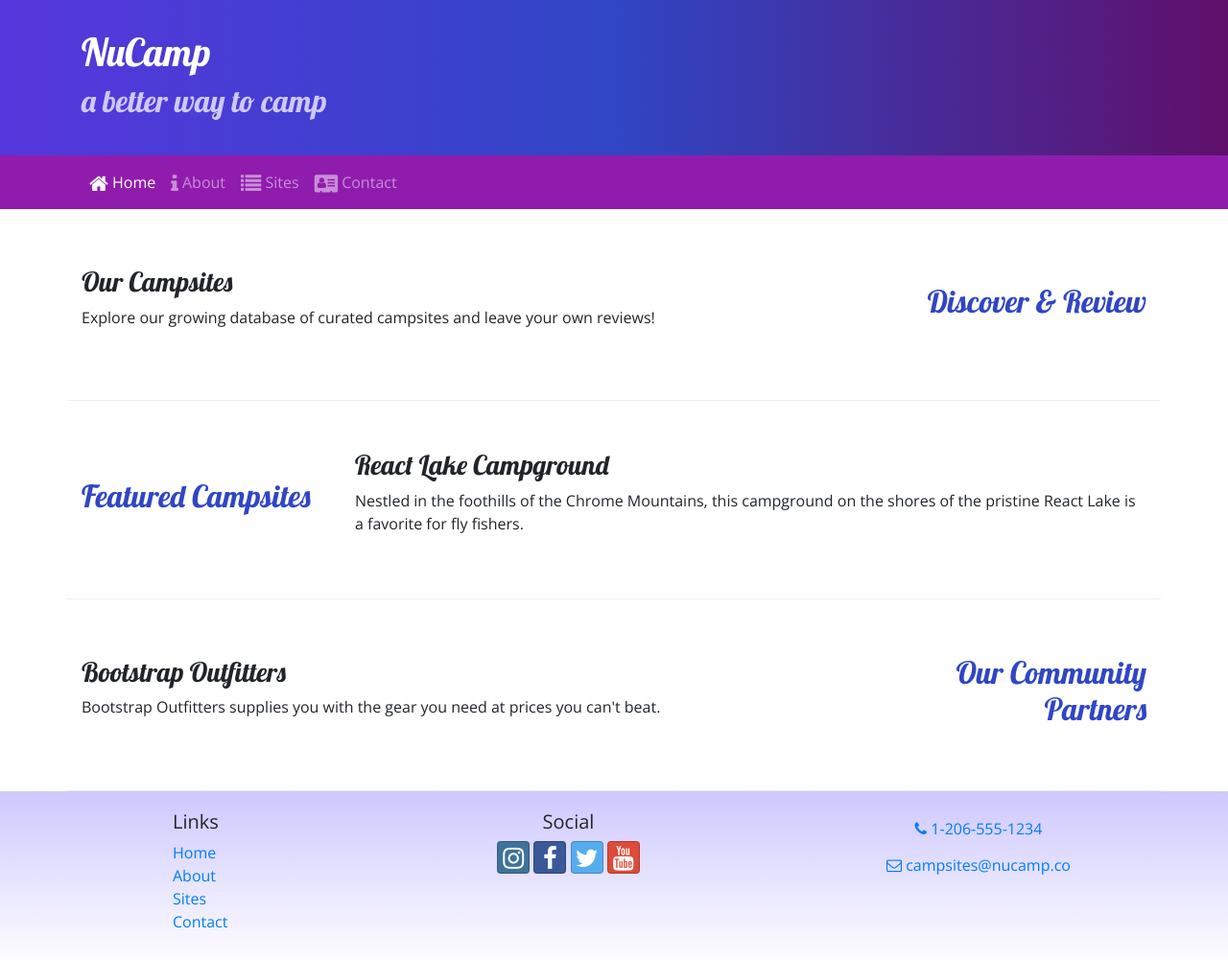
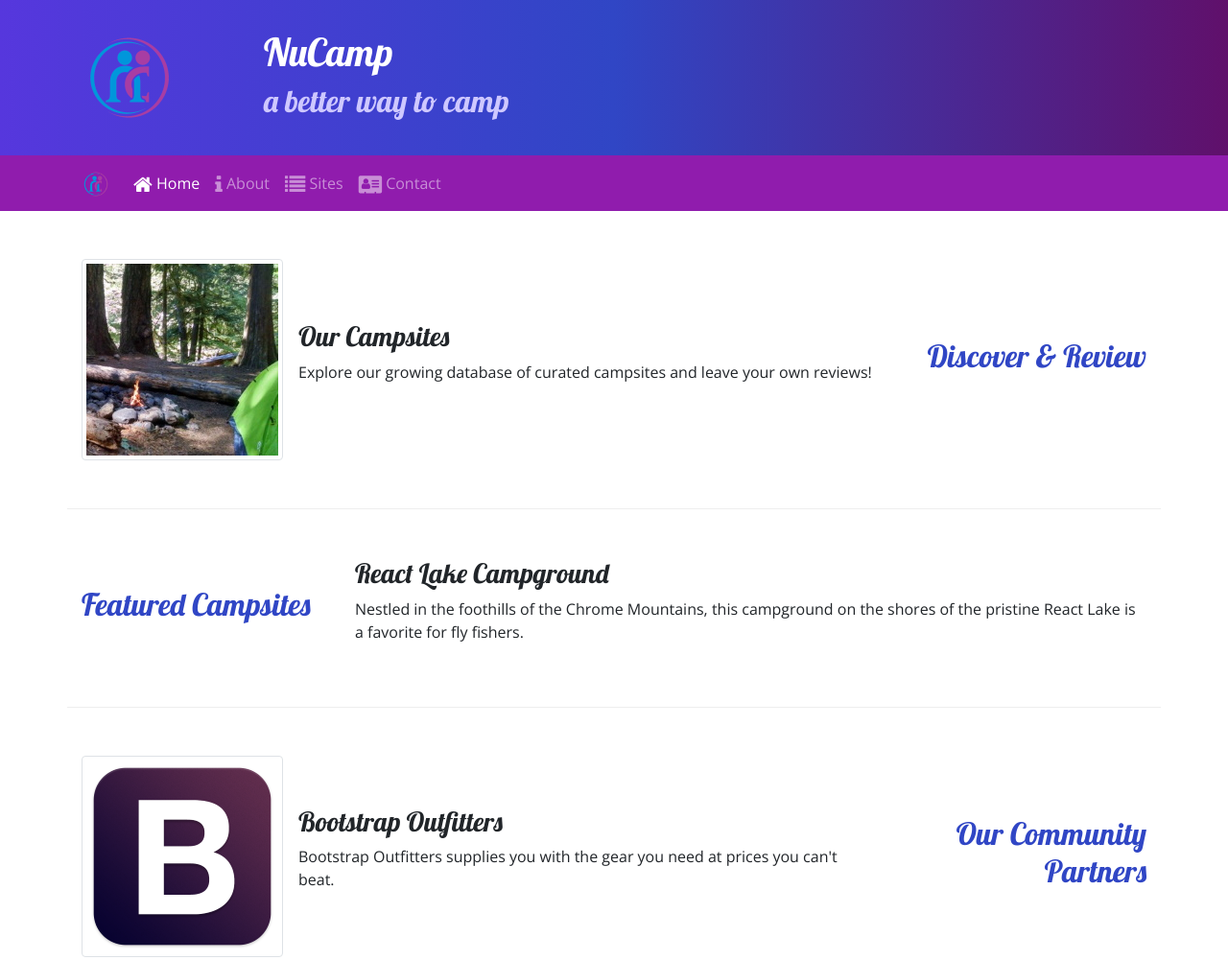
Before and after one commit to Schlags84/git-test2, a website: page index.html in a window 1280 px wide. Shown: the top 1001 px of the page at 96% size. Drawn offline with nearby package versions, Linux system fonts and the light colour scheme.

Commit message:
Images & Thumbnails

```diff
--- a/index.html
+++ b/index.html
@@ -22,6 +22,9 @@
     <header class="jumbotron jumbotron-fluid">
         <div class="container">
             <div class="row">
+                <div class="col-4 col-sm col-md-2 align-self-center">
+                   <a href="index.html"></a><img src="images/logo.png" class="img-fluid"/>
+                </div>
                 <div class="col">
                     <h1>NuCamp</h1>
                     <h2>a better way to camp</h2>
@@ -32,7 +35,8 @@
 
     <nav class="navbar navbar-expand-sm navbar-dark sticky-top">
      <div class="container">
-        <button class="navbar-toggler ml-auto" type="button" data-toggle="collapse" data-target="#nucampNavbar">
+         <a class="navbar-brand" href="index.html"><img src="images/logo.png" height="30" width="30"/></a>
+        <button class="navbar-toggler" type="button" data-toggle="collapse" data-target="#nucampNavbar">
             <span class="navbar-toggler-icon"></span>
         </button>
      <div class="collapse navbar-collapse" id="nucampNavbar">
@@ -53,8 +57,13 @@
                 <h2 class="text-sm-right">Discover & Review</h2>
             </div>
             <div class="col">
+                <div class="media">
+                <img class="d-flex mr-3 img-thumbnail" src="images/breadcrumb-trail-thumb.jpg" alt="Breadcrumb Trail thumbnail"/>
+                <div class="meia-body align-self-center">
                 <h3>Our Campsites</h3>
                 <p class= "d-none d-sm-block">Explore our growing database of curated campsites and leave your own reviews!</p>
+                </div>
+                </div>
             </div>
         </div>
 
@@ -73,8 +82,13 @@
                 <h2 class="text-sm-right">Our Community Partners</h2>
             </div>
             <div class="col">
-                <h3>Bootstrap Outfitters</h3>
-        		<p class= "d-none d-sm-block">Bootstrap Outfitters supplies you with the gear you need at prices you can't beat.</p>
+                <div class="media">
+                    <img class="d-flex mr-3 img-thumbnail" src="images/bootstrap-thumb.png" alt="Bootstrap Outfitters"/>
+                    <div class="media-body align-self-center">
+                    <h3>Bootstrap Outfitters</h3>
+                     <p class= "d-none d-sm-block">Bootstrap Outfitters supplies you with the gear you need at prices you can't beat.</p>
+                    </div>
+                </div>
             </div>
         </div>
     </div>
```
Also changed, not shown: aboutus.html (+6 -2 lines), contactus.html (+6 -2 lines), images/bootstrap-thumb.png (added), images/breadcrumb-trail-thumb.jpg (added), images/breadcrumb-trail.jpg (added), images/chrome-river-thumb.jpg (added), images/chrome-river.jpg (added), images/logo.png (added), images/react-lake-thumb.jpg (added), images/react-lake.jpg (added).
